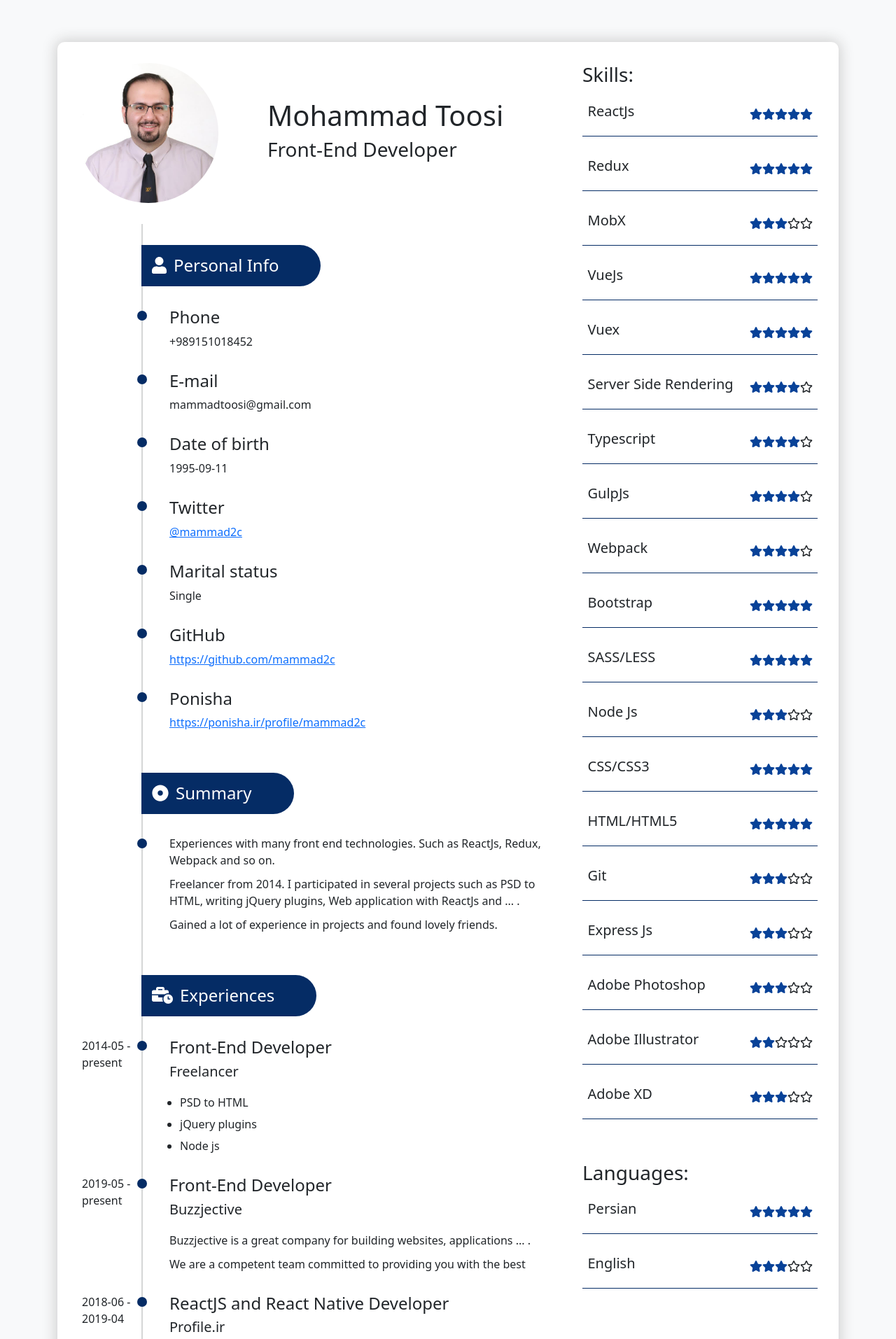
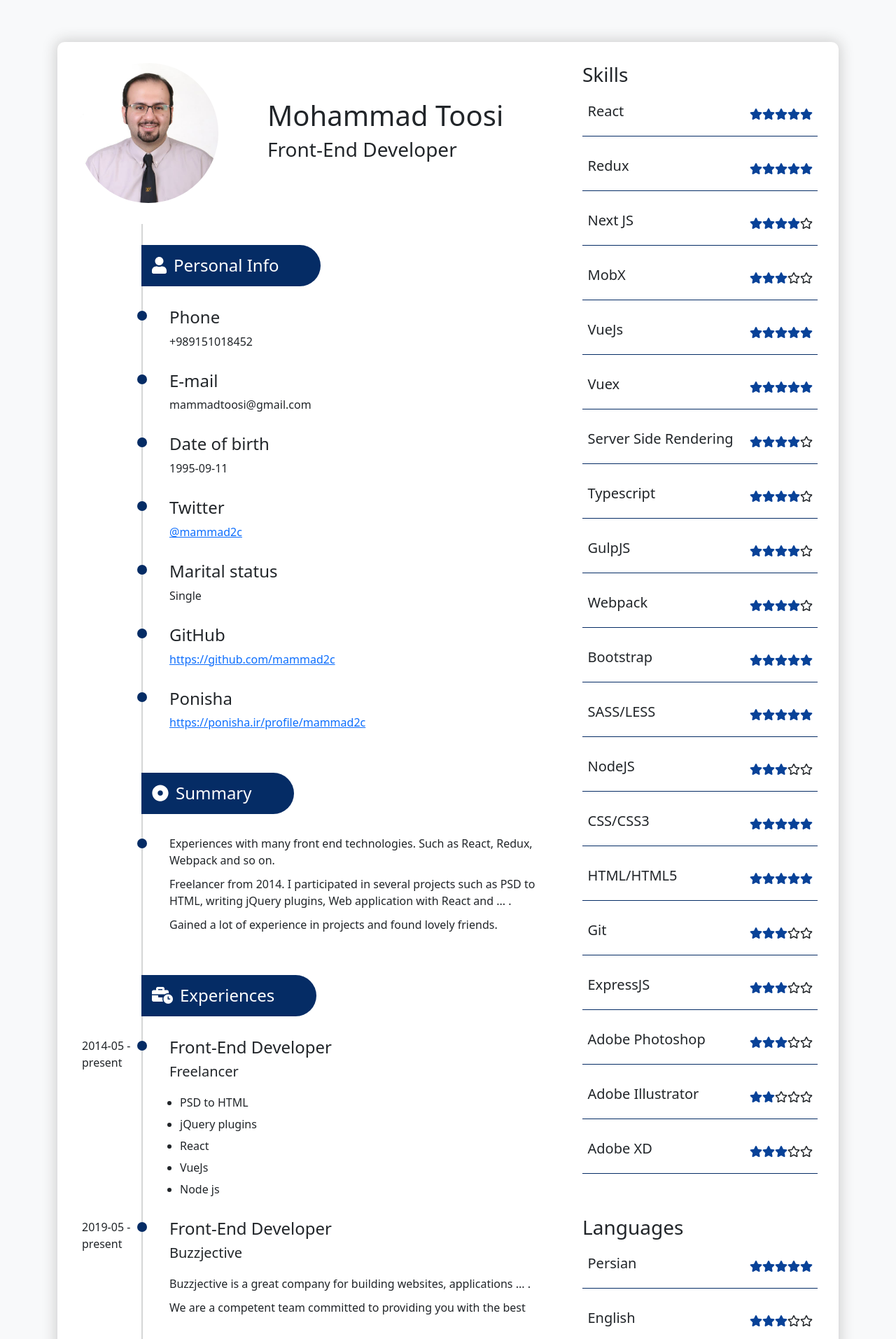
Before and after one commit to mammad2c/mammad2c.github.io, a React (Create React App) app: page / in a window 1280 px wide. Shown: the top 1913 px of the page at 70% size. Built offline with nearby package versions, Linux system fonts and the light colour scheme.

Commit message:
some imeprovments on contents

```diff
--- a/public/index.html
+++ b/public/index.html
@@ -84,7 +84,7 @@
     <meta name="description" content="Mohammad Toosi Portfolio " />
     <meta
       name="keywords"
-      content="frontend, front-end, Front-end, Front-End, React, ReactJs, VueJs, JavaScript, Redux, fullstack, backend"
+      content="frontend, front-end, Front-end, Front-End, React, VueJs, JavaScript, Redux, fullstack, backend"
     />
     <meta name="robots" content="index, follow" />
     <meta http-equiv="Content-Type" content="text/html; charset=utf-8" />
--- a/src/components/Skills/Skills.tsx
+++ b/src/components/Skills/Skills.tsx
@@ -2,12 +2,16 @@ import SkillBox from "./SkillBox";
 
 const skills = [
   {
-    title: "ReactJs",
+    title: "React",
     rate: 5,
   },
   {
     title: "Redux",
     rate: 5,
+  },
+  {
+    title: "Next JS",
+    rate: 4,
   },
   {
     title: "MobX",
@@ -30,7 +34,7 @@ const skills = [
     rate: 4,
   },
   {
-    title: "GulpJs",
+    title: "GulpJS",
     rate: 4,
   },
   {
@@ -46,7 +50,7 @@ const skills = [
     rate: 5,
   },
   {
-    title: "Node Js",
+    title: "NodeJS",
     rate: 3,
   },
   {
@@ -62,7 +66,7 @@ const skills = [
     rate: 3,
   },
   {
-    title: "Express Js",
+    title: "ExpressJS",
     rate: 3,
   },
   {
@@ -94,13 +98,13 @@ const Skills: React.FC = () => {
   return (
     <div className="skills">
       <div className="skills__item">
-        <h3>Skills:</h3>
+        <h3>Skills</h3>
         {skills.map((item, index) => (
           <SkillBox key={index} title={item.title} rate={item.rate} />
         ))}
       </div>
       <div className="skills__item">
-        <h3>Languages:</h3>
+        <h3>Languages</h3>
         {languages.map((item, index) => (
           <SkillBox key={index} title={item.title} rate={item.rate} />
         ))}
--- a/src/components/Timeline/Timeline.tsx
+++ b/src/components/Timeline/Timeline.tsx
@@ -47,13 +47,12 @@ const summary = [
     content: (
       <>
         <p>
-          Experiences with many front end technologies. Such as ReactJs, Redux,
+          Experiences with many front end technologies. Such as React, Redux,
           Webpack and so on.
         </p>
         <p>
           Freelancer from 2014. I participated in several projects such as PSD
-          to HTML, writing jQuery plugins, Web application with ReactJs and ...
-          .
+          to HTML, writing jQuery plugins, Web application with React and ... .
         </p>
         <p>Gained a lot of experience in projects and found lovely friends.</p>
       </>
@@ -70,6 +69,8 @@ const experiences = [
         <ul>
           <li> PSD to HTML </li>
           <li> jQuery plugins </li>
+          <li> React </li>
+          <li> VueJs </li>
           <li> Node js </li>
         </ul>
       </>
@@ -95,14 +96,14 @@ const experiences = [
     },
   },
   {
-    label: "ReactJS and React Native Developer",
+    label: "React and React Native Developer",
     content: (
       <>
         <h5>Profile.ir</h5>
         <p>Profile is a social network for expert.</p>
         <p>
           In this company we developed React Native application and dashboard
-          using React, Redux.
+          using React, Redux, Redux Saga.
         </p>
       </>
     ),
@@ -121,7 +122,7 @@ const experiences = [
             Main site of Hamrah Doctor. hamrahdoctor.com - landing page
             HTML/CSS/JS/jQuery
           </li>
-          <li>Diabetes - Hamrah Doctor - ReactJs and React Material</li>
+          <li>Diabetes - Hamrah Doctor - React and React Material</li>
           <li>
             Blog - Hamrah Doctor - HTML/CSS/JS/jQuery integrate with Wordpress
           </li>
```
